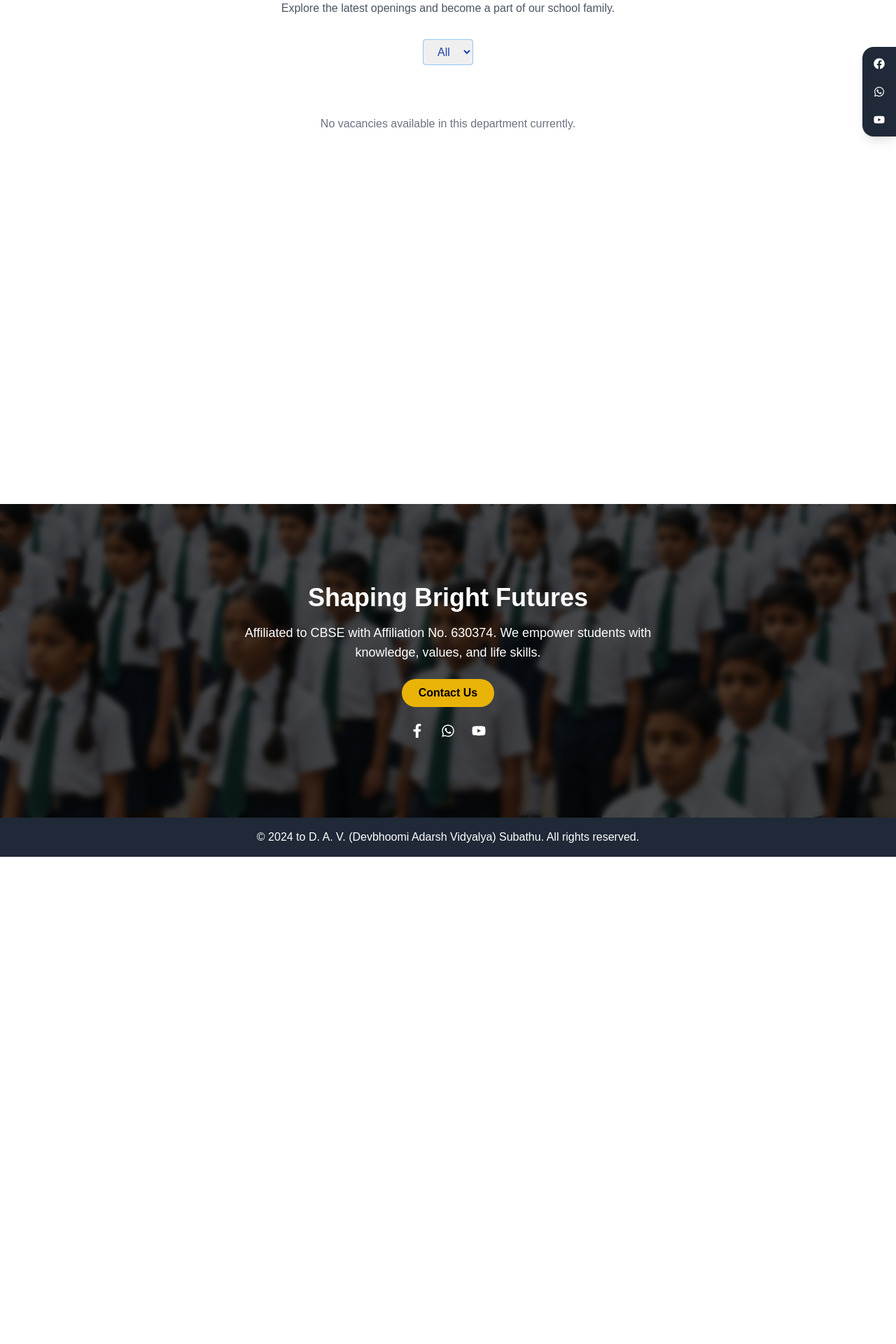
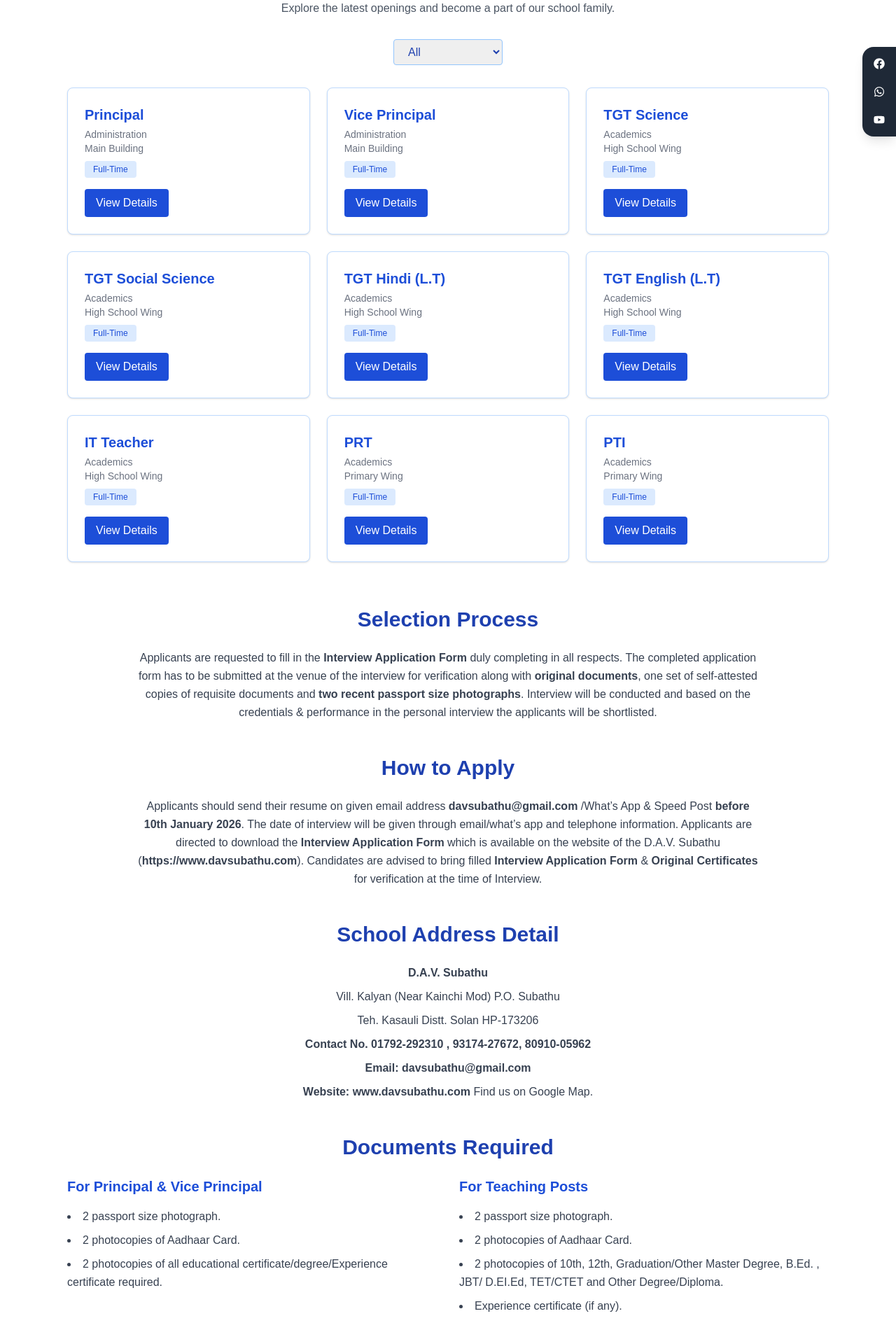
Before and after one commit to MOON-CARVER/dav-subathu, a Next.js app: page /vacancies-page in a window 1280 px wide. Shown: the part 200-2120 px from the top of the page at 70% size. Before the commit the page ends 1424 px from the top, so only its background shows below. Built offline with nearby package versions, Linux system fonts and the light colour scheme.

Commit message:
Update vacancies-page.js

```diff
--- a/pages/vacancies-page.js
+++ b/pages/vacancies-page.js
@@ -4,87 +4,105 @@ import { useState } from "react";
 import { motion, AnimatePresence } from "framer-motion";
 
 const jobs = [
-  // {
-  //   title: "TGT Science",
-  //   department: "Academics",
-  //   location: "High School Wing",
-  //   type: "Full-Time",
-  //   qualifications: "Bachelor’s Degree from a recognized university with at least 50% marks in aggregate as well in the concerned subjects. B.Ed. or any equivalent degree from a recognized University. Should pass TET/CTET. In Hindi and English Medium Proficiency in teaching.",
-  //   vacancies: 1,
-  //   description:
-  //     "We are seeking a qualified Science Teacher with experience in CBSE curriculum. Strong communication and classroom management skills are essential.",
-  // },
-  // {
-  //   title: "Physics Lab Assistant",
-  //   department: "Laboratory",
-  //   location: "Science Block",
-  //   type: "Part-Time",
-  //   qualifications: "B.Sc in Physics or relevant diploma",
-  //   vacancies: 1,
-  //   description:
-  //     "Assist physics faculty in lab experiments, manage equipment, and ensure lab safety protocols.",
-  // },
-  // {
-  //   title: "Primary English Teacher",
-  //   department: "Academics",
-  //   location: "Primary Wing",
-  //   type: "Full-Time",
-  //   qualifications: "B.A in English with D.El.Ed or B.Ed",
-  //   vacancies: 3,
-  //   description:
-  //     "Responsible for teaching English to primary classes with focus on phonetics and grammar. Previous experience preferred.",
-  // },
-  // {
-  //   title: "Receptionist",
-  //   department: "Administration",
-  //   location: "Admin Office",
-  //   type: "Full-Time",
-  //   qualifications: "Graduate with good communication and computer skills",
-  //   vacancies: 1,
-  //   description:
-  //     "Manage front desk operations, assist visitors, and coordinate communication for the administration department.",
-  // },
-  // {
-  //   title: "TGT Arts and Craft",
-  //   department: "Academics",
-  //   location: "High School Wing",
-  //   type: "Full-Time",
-  //   qualifications: "Graduate with drawing & Painting/Art/Fine Art with minimum two years full time diploma from a recognized institute. Or MA in Drawing and Painting/Fine Arts from a recognized University.",
-  //   vacancies: 1,
-  //   description:
-  //     "We are seeking a qualified Arts & Craft Teacher with experience in CBSE curriculum. Strong communication and classroom management skills are essential.",
-  // },
-  // {
-  //   title: "TGT Hindi (L.T)",
-  //   department: "Academics",
-  //   location: "High School Wing",
-  //   type: "Full-Time",
-  //   qualifications: "Bachelor’s Degree from a recognized university with at least 50% marks in aggregate as well in the concerned subjects. B.Ed. or any equivalent degree from a recognized University. Should pass TET/CTET. In Hindi and English Medium Proficiency in teaching.",
-  //   vacancies: 1,
-  //   description:
-  //     "We are seeking a qualified Hindi Teacher with experience in CBSE curriculum. Strong communication and classroom management skills are essential.",
-  // },
-  // {
-  //   title: "TGT English (L.T)",
-  //   department: "Academics",
-  //   location: "High School Wing",
-  //   type: "Full-Time",
-  //   qualifications: "Bachelor’s Degree from a recognized university with at least 50% marks in aggregate as well in the concerned subjects. B.Ed. or any equivalent degree from a recognized University. Should pass TET/CTET. In Hindi and English Medium Proficiency in teaching.",
-  //   vacancies: 1,
-  //   description:
-  //     "We are seeking a qualified English Teacher with experience in CBSE curriculum. Strong communication and classroom management skills are essential.",
-  // },
-  // {
-  //   title: "IT Teacher",
-  //   department: "Academics",
-  //   location: "High School Wing",
-  //   type: "Full-Time",
-  //   qualifications: `At least 50% marks in aggregate in any of the following: BCA/MCA /B.Tech.(CSE/IT), B.Sc (Computer Science).
-  //   (Experience:- minimum 2 year)`,
-  //   vacancies: 1,
-  //   description:
-  //     "We are seeking a qualified IT Teacher with experience in CBSE curriculum. Strong communication and classroom management skills are essential.",
-  // },
+  {
+    title: "Principal",
+    department: "Administration",
+    location: "Main Building",
+    type: "Full-Time",
+    qualifications: "Master degree in any stream from a recognized university with at least 50% marks. B.Ed. or any equivalent degree from a recognized University.",
+    vacancies: 1,
+    ageLimit: "35 – 50 Years",
+    minExperience: "A minimum of 5-7 years of experience as Principal / Vice Principal AND A minimum of 10 - 12 years of experience as Teaching.Out of this 5-7 years as PGT",
+    description:
+      "The Principal will be responsible for: Providing effective leadership in the administration of the school, ensuring its continued growth and development. Implementing and monitoring educational programs, curriculum, and school policies. Managing the school's daily operations, staff, and resources. Building and maintaining positive relationships with students, parents, and the community. Promoting a safe, inclusive, and engaging learning environment for all. Knowledge of CBSE rules, NEP 2020, assessment & evaluation"
+  },
+  {
+    title: "Vice Principal",
+    department: "Administration",
+    location: "Main Building",
+    type: "Full-Time",
+    qualifications: "Master degree in any stream from a recognized university with at least 50% marks. B.Ed. or any equivalent degree from a recognized University.",
+    vacancies: 1,
+    ageLimit: "35 – 50 Years",
+    minExperience: "A minimum of 8-10 Years of teaching experience .Out of this 3-5 years as PGT/Head of Department/Academic Coordinator.",
+    description:
+      "Providing effective leadership in the administration of the school, ensuring its continued growth and development. Implementing and monitoring educational programs, curriculum, and school policies. Managing the school's daily operations, staff, and resources. Building and maintaining positive relationships with students, parents, and the community. Promoting a safe, inclusive, and engaging learning environment for all. Knowledge of CBSE rules, NEP 2020, assessment & evaluation"
+  },
+  {
+    title: "TGT Science",
+    department: "Academics",
+    location: "High School Wing",
+    type: "Full-Time",
+    qualifications: "Bachelor’s Degree from a recognized university with at least 50% marks in aggregate as well in the concerned subjects. B.Ed. or any equivalent degree from a recognized University. Should pass TET/CTET. In Hindi and English Medium Proficiency in teaching.",
+    vacancies: 1,
+    description:
+      "We are seeking a qualified Science Teacher with experience in CBSE curriculum. Strong communication and classroom management skills are essential.",
+  },
+    {
+    title: "TGT Social Science",
+    department: "Academics",
+    location: "High School Wing",
+    type: "Full-Time",
+    qualifications: "Bachelor’s Degree from a recognized university with at least 50% marks in aggregate as well in the concerned subjects. B.Ed. or any equivalent degree from a recognized University. Should pass TET/CTET. In Hindi and English Medium Proficiency in teaching.",
+    vacancies: 1,
+    description:
+      "We are seeking a qualified Science Teacher with experience in CBSE curriculum. Strong communication and classroom management skills are essential.",
+  },
+
+  {
+    title: "TGT Hindi (L.T)",
+    department: "Academics",
+    location: "High School Wing",
+    type: "Full-Time",
+    qualifications: "Bachelor’s Degree from a recognized university with at least 50% marks in aggregate as well in the concerned subjects. B.Ed. or any equivalent degree from a recognized University. Should pass TET/CTET. In Hindi and English Medium Proficiency in teaching.",
+    vacancies: 1,
+    description:
+      "We are seeking a qualified Hindi Teacher with experience in CBSE curriculum. Strong communication and classroom management skills are essential.",
+  },
+  {
+    title: "TGT English (L.T)",
+    department: "Academics",
+    location: "High School Wing",
+    type: "Full-Time",
+    qualifications: "Bachelor’s Degree from a recognized university with at least 50% marks in aggregate as well in the concerned subjects. B.Ed. or any equivalent degree from a recognized University. Should pass TET/CTET. In Hindi and English Medium Proficiency in teaching.",
+    vacancies: 1,
+    description:
+      "We are seeking a qualified English Teacher with experience in CBSE curriculum. Strong communication and classroom management skills are essential.",
+  },
+  {
+    title: "IT Teacher",
+    department: "Academics",
+    location: "High School Wing",
+    type: "Full-Time",
+    qualifications: `At least 50% marks in aggregate in any of the following: BCA/MCA /B.Tech.(CSE/IT), B.Sc (Computer Science).`,
+    vacancies: 1,
+    description:
+      "We are seeking a qualified IT Teacher with experience in CBSE curriculum. Strong communication and classroom management skills are essential.",
+  },
+    {
+    title: "PRT",
+    department: "Academics",
+    location: "Primary Wing",
+    type: "Full-Time",
+    qualifications: "The candidate must have JBT with 50% marks/Diploma in Elementary Education (D.El.Ed.).OR Bachelor’s degree from a reconized university with at least 50% marks, B.Ed ( with a 6 month bridge course). Should  pass TET / CTET",
+    vacancies: 1,
+    description:
+      "We are seeking a qualified IT Teacher with experience in CBSE curriculum. Strong communication and classroom management skills are essential.",
+  },
+     {
+    title: "PTI",
+    department: "Academics",
+    location: "Primary Wing",
+    type: "Full-Time",
+    qualifications: "Bachelor’s degree in Physical Education (B.P.Ed) OR Graduate (any subject) with a diploma/certificate in Physical Education (e.g., D.P.Ed / C.P.Ed). OR Post-graduate in Physical Education (M.P.Ed) ",
+    vacancies: 1,
+    description:
+      "We are seeking a qualified IT Teacher with experience in CBSE curriculum. Strong communication and classroom management skills are essential.",
+  },
+
+
+
+
 ];
 
 export default function VacanciesPage() {
@@ -193,8 +211,31 @@ export default function VacanciesPage() {
               <p className="text-gray-600 mb-2">
                 <strong>Number of Vacancies:</strong> {selectedJob.vacancies}
               </p>
+              {selectedJob.ageLimit && (
+                <p className="text-gray-600 mb-2">
+                  <strong>Age Limit:</strong> {selectedJob.ageLimit}
+                </p>
+              )}
+              {selectedJob.minExperience && (
+                <p className="text-gray-600 mb-2">
+                  <strong>Minimum Experience:</strong> {selectedJob.minExperience}
+                </p>
+              )}
               <p className="text-gray-600 mb-4">
-                <strong>Description:</strong> {selectedJob.description}
+                <strong>Description:</strong>
+                <ul className="list-disc list-inside mt-2">
+                  {(() => {
+                    let points = selectedJob.description.split(': ');
+                    if (points.length > 1) {
+                      points = points[1].split('. ').filter(p => p.trim());
+                    } else {
+                      points = selectedJob.description.split('. ').filter(p => p.trim());
+                    }
+                    return points.map((point, index) => (
+                      <li key={index} className="mb-1">{point.trim()}{point.trim() && '.'}</li>
+                    ));
+                  })()}
+                </ul>
               </p>
               {/* <button className="bg-blue-700 hover:bg-blue-800 text-white px-4 py-2 rounded">
                 Apply Now
@@ -204,25 +245,64 @@ export default function VacanciesPage() {
         )}
       </AnimatePresence>
 
-{/*
-      <h1 className="text-2xl font-bold text-blue-800 text-center my-8">
+      <div className="mt-16 space-y-12">
+        <div className="text-center">
+          <h1 className="text-3xl font-semibold text-blue-800 mb-6">
             Selection Process
           </h1>
-      {/* <p className="text-center text-gray-600 mb-8 font-bold">
-        Applicants are requested to fill in the Interview Application Form duly completing in all respects. The completed application form has to be submitted at the venue of the interview for verification along with original documents, one set of self-attested copies of requisite documents and two recent passport size photographs. Interview will be conducted and based on the credentials & performance in the personal interview the applicants will be shortlisted.
+          <p className="text-gray-700 leading-relaxed max-w-4xl mx-auto">
+            Applicants are requested to fill in the <strong>Interview Application Form</strong> duly completing in all respects. The completed application form has to be submitted at the venue of the interview for verification along with <strong>original documents</strong>, one set of self-attested copies of requisite documents and <strong>two recent passport size photographs</strong>. Interview will be conducted and based on the credentials & performance in the personal interview the applicants will be shortlisted.
           </p>
+        </div>
 
-      <h1 className="text-2xl font-bold text-blue-800 text-center my-8">
+        <div className="text-center">
+          <h1 className="text-3xl font-semibold text-blue-800 mb-6">
             How to Apply
           </h1>
-      <p className="text-center text-gray-600 mb-8 font-bold">
-        Applicants should send their resume on given email address: davsubathu@gmail.com <br></br>
-        or WhatsApp(8091905962)<br>
-        </br> or by Speed Post on School address. <br></br>
-        The date of interview will be given through email/whatsapp and telephone information.
+          <p className="text-gray-700 leading-relaxed max-w-4xl mx-auto">
+            Applicants should send their resume on given email address <strong>davsubathu@gmail.com</strong> /What’s App & Speed Post <strong>before 10th January 2026</strong>. The date of interview will be given through email/what’s app and telephone information. Applicants are directed to download the <strong>Interview Application Form</strong> which is available on the website of the D.A.V. Subathu (<strong>https://www.davsubathu.com</strong>). Candidates are advised to bring filled <strong>Interview Application Form</strong> & <strong>Original Certificates</strong> for verification at the time of Interview.
           </p>
- */ }
+        </div>
 
+        <div className="text-center">
+          <h1 className="text-3xl font-semibold text-blue-800 mb-6">
+            School Address Detail
+          </h1>
+          <div className="text-gray-700 leading-relaxed max-w-2xl mx-auto">
+            <p className="mb-2"><strong>D.A.V. Subathu</strong></p>
+            <p className="mb-2">Vill. Kalyan (Near Kainchi Mod) P.O. Subathu</p>
+            <p className="mb-2">Teh. Kasauli Distt. Solan HP-173206</p>
+            <p className="mb-2"><strong>Contact No. 01792-292310 , 93174-27672, 80910-05962</strong></p>
+            <p className="mb-2"><strong>Email: davsubathu@gmail.com</strong></p>
+            <p><strong>Website: www.davsubathu.com</strong> Find us on Google Map.</p>
+          </div>
+        </div>
+
+        <div className="text-center">
+          <h1 className="text-3xl font-semibold text-blue-800 mb-6">
+            Documents Required
+          </h1>
+          <div className="grid grid-cols-1 md:grid-cols-2 gap-8 max-w-6xl mx-auto">
+            <div className="text-left">
+              <h2 className="text-xl font-semibold text-blue-700 mb-4">For Principal & Vice Principal</h2>
+              <ul className="list-disc list-inside text-gray-700 leading-relaxed space-y-2">
+                <li>2 passport size photograph.</li>
+                <li>2 photocopies of Aadhaar Card.</li>
+                <li>2 photocopies of all educational certificate/degree/Experience certificate required.</li>
+              </ul>
+            </div>
+            <div className="text-left">
+              <h2 className="text-xl font-semibold text-blue-700 mb-4">For Teaching Posts</h2>
+              <ul className="list-disc list-inside text-gray-700 leading-relaxed space-y-2">
+                <li>2 passport size photograph.</li>
+                <li>2 photocopies of Aadhaar Card.</li>
+                <li>2 photocopies of 10th, 12th, Graduation/Other Master Degree, B.Ed. , JBT/ D.EI.Ed, TET/CTET and Other Degree/Diploma.</li>
+                <li>Experience certificate (if any).</li>
+              </ul>
+            </div>
+          </div>
+        </div>
+      </div>
 
     </div>
   );
```
Lines whose indentation alone changed are shown as unchanged.
